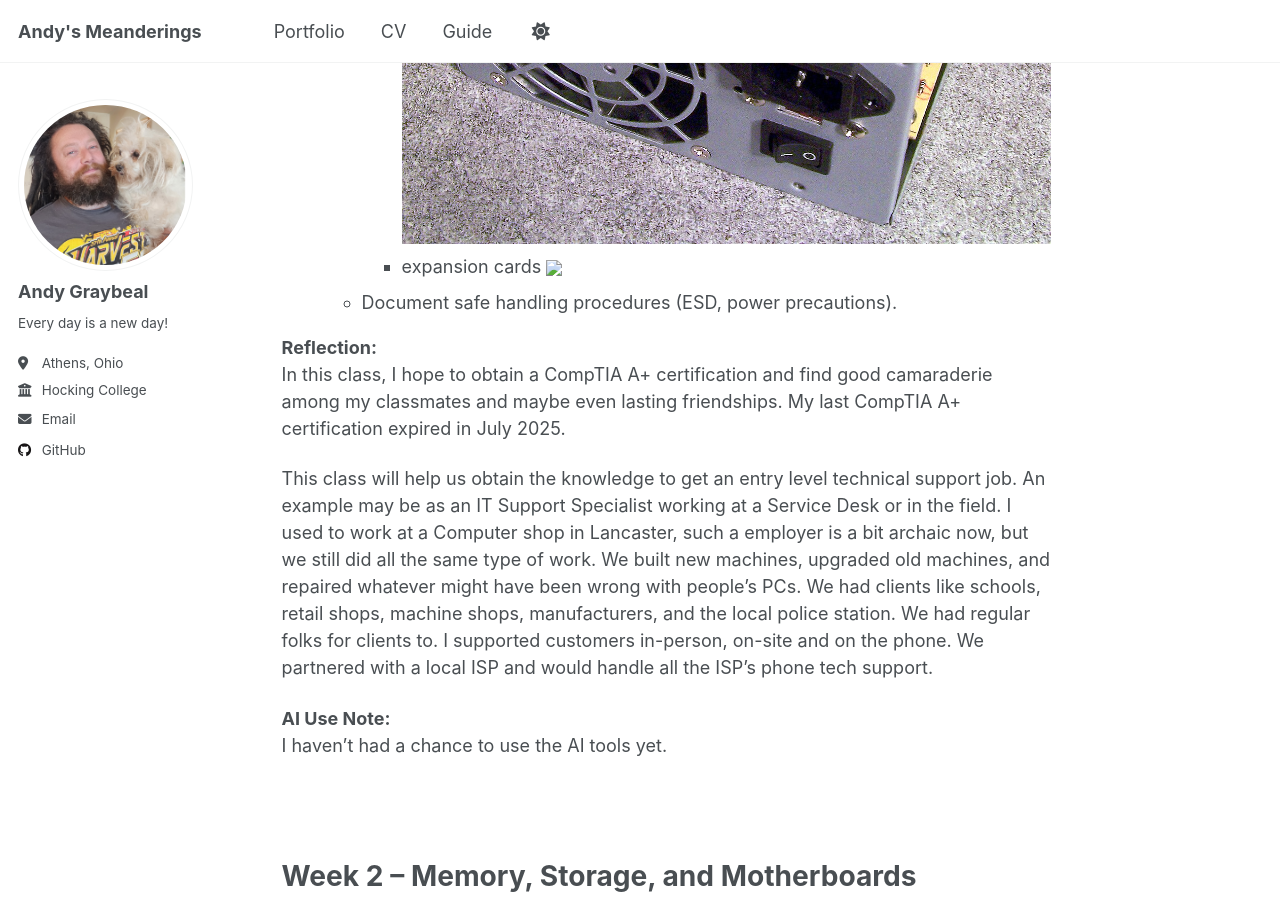
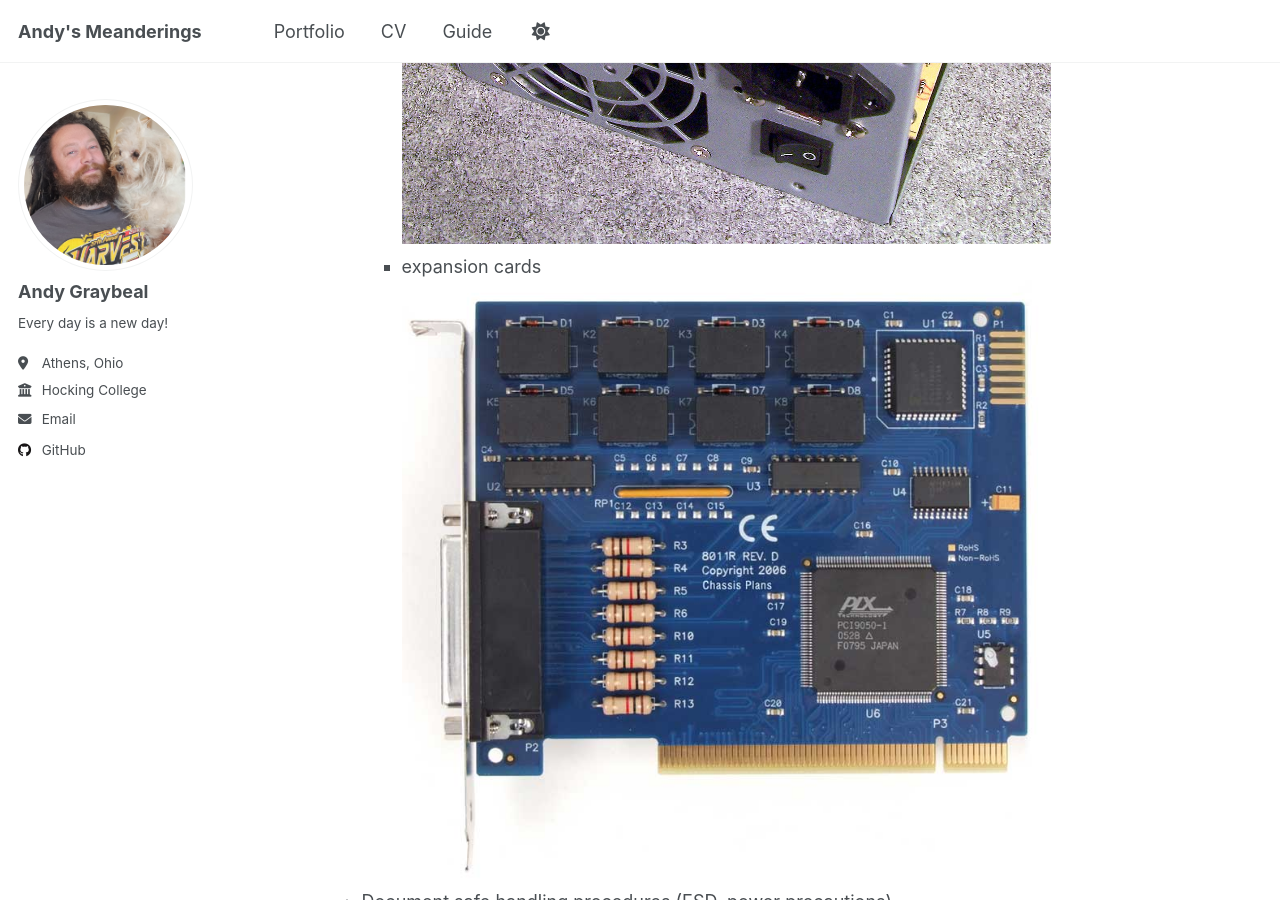
Before and after one commit to andy-graybeal/andy-graybeal.github.io, a Jekyll site: the page built from _portfolio/net-1120-computer-hardware-&-operating-system.md, in a window 1280 px wide and 900 px high, scrolled down 3297 px. Built offline with Jekyll 4.4.1, drawn with Linux system fonts in a browser that asks for light colours; a script that is not in the unit is left out.

Commit message:
Update net-1120-computer-hardware-&-operating-system.md

```diff
--- a/_portfolio/net-1120-computer-hardware-&-operating-system.md
+++ b/_portfolio/net-1120-computer-hardware-&-operating-system.md
@@ -24,7 +24,7 @@ This week we reviewed the peice-parts of a computer.  We got to take apart some
         - PSU
           <img src='/images/NET-1120/PSU-Open1.jpg'>
         - expansion cards
-          <img src='images/NET-1120/Chassis-plans-Digital-IO-Card.jpg'>
+          <img src='/images/NET-1120/Chassis-plans-Digital-IO-Card.jpg'>
     - Document safe handling procedures (ESD, power precautions).
 
 **Reflection:**
```
